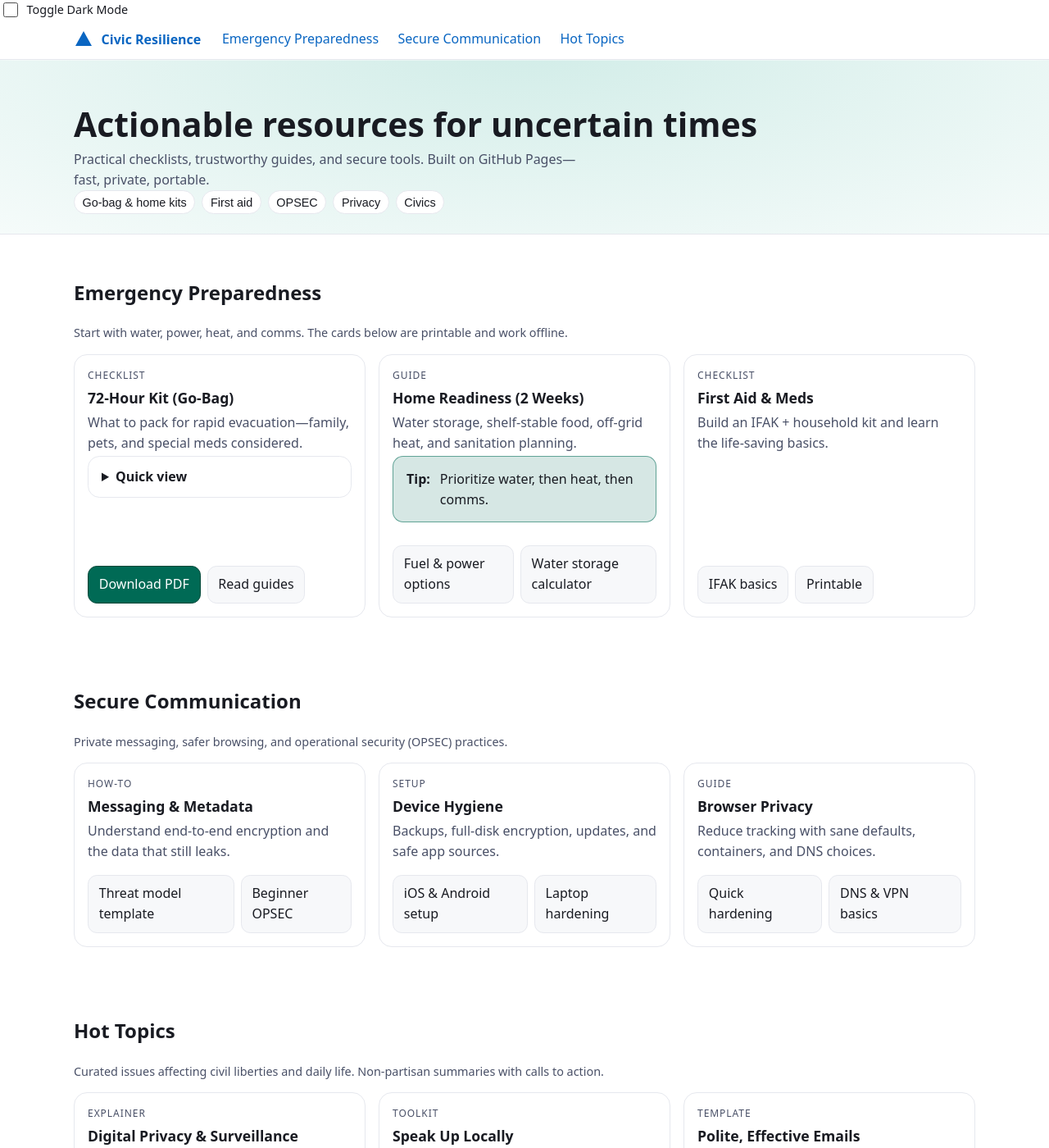
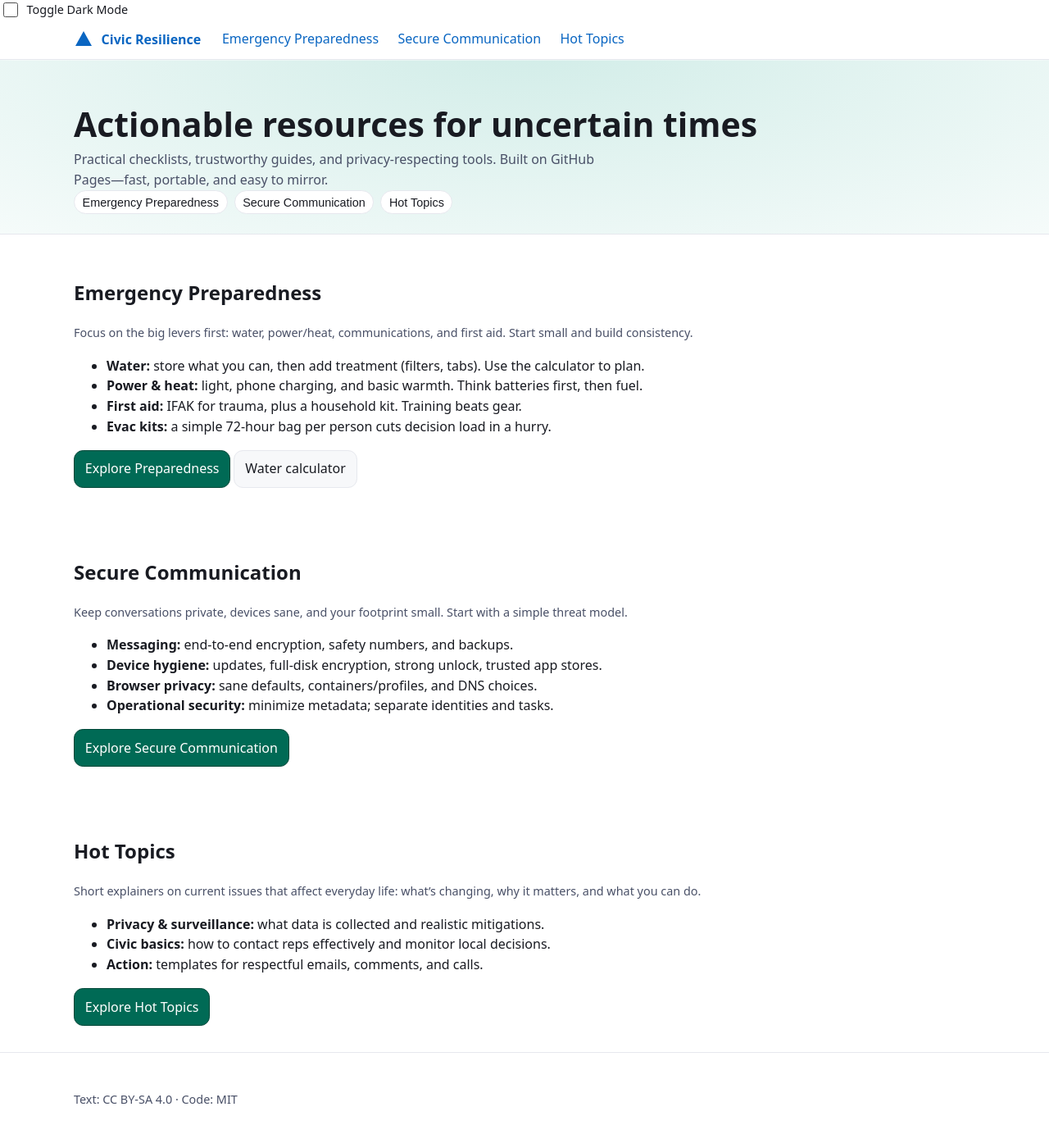
Before and after one commit to TestDepthLLC/infoportal, a Jekyll site: the page built from index.html, in a window 1280 px wide and 1400 px high. Shown: the whole window at 82% size. Built offline with Jekyll 4.4.1, drawn with Linux system fonts in a browser that asks for light colours; some of the changed text lies outside the part shown.

Commit message:
Explainer index page instead.

```diff
--- a/index.html
+++ b/index.html
@@ -8,187 +8,78 @@
 <section class="hero">
   <div class="container">
     <h1>Actionable resources for uncertain times</h1>
-    <p>Practical checklists, trustworthy guides, and secure tools. Built on GitHub Pages—fast, private, portable.</p>
-    <div class="chips" role="list" aria-label="Quick filters">
-      <button class="chip" data-filter="kit">Go-bag & home kits</button>
-      <button class="chip" data-filter="firstaid">First aid</button>
-      <button class="chip" data-filter="opsec">OPSEC</button>
-      <button class="chip" data-filter="privacy">Privacy</button>
-      <button class="chip" data-filter="civics">Civics</button>
+    <p>Practical checklists, trustworthy guides, and privacy-respecting tools. Built on GitHub Pages—fast, portable, and easy to mirror.</p>
+
+    <!-- Optional: chips as jump links (not filters) -->
+    <div class="chips" role="list" aria-label="Jump to section">
+      <button class="chip" data-jump="#prep-explain">Emergency Preparedness</button>
+      <button class="chip" data-jump="#secure-explain">Secure Communication</button>
+      <button class="chip" data-jump="#topics-explain">Hot Topics</button>
     </div>
   </div>
 </section>
 
-<!-- Emergency Preparedness -->
-<section id="preparedness" aria-labelledby="h-prep">
+<section id="prep-explain" aria-labelledby="h-prep">
   <div class="container">
     <h2 id="h-prep">Emergency Preparedness</h2>
-    <p class="small" style="color:var(--muted)">Start with water, power, heat, and comms. The cards below are printable and work offline.</p>
-    <div class="grid" id="grid-prep" data-section="preparedness">
-      <article class="card" data-tags="kit firstaid">
-        <header>
-          <div class="eyebrow">Checklist</div>
-          <h3>72-Hour Kit (Go-Bag)</h3>
-          <p>What to pack for rapid evacuation—family, pets, and special meds considered.</p>
-        </header>
-        <div class="body">
-          <details class="accordion"><summary>Quick view</summary>
-            <ul>
-              <li>Water: 3L per person/day</li>
-              <li>Nutrition bars & electrolytes</li>
-              <li>Copies of IDs & emergency contacts</li>
-              <li>Medications + list of dosages</li>
-              <li>Headlamp, power bank, USB-C cable</li>
-            </ul>
-          </details>
-        </div>
-        <div class="actions">
-          <a class="btn primary" href="{{ site.baseurl }}/assets/pdfs/go-bag.pdf" download>Download PDF</a>
-          <a class="btn" href="{{ site.baseurl }}/preparedness/">Read guides</a>
-        </div>
-      </article>
-
-      <article class="card" data-tags="kit">
-        <header>
-          <div class="eyebrow">Guide</div>
-          <h3>Home Readiness (2 Weeks)</h3>
-          <p>Water storage, shelf-stable food, off-grid heat, and sanitation planning.</p>
-        </header>
-        <div class="body">
-          <div class="notice" role="note"><strong>Tip:</strong> Prioritize water, then heat, then comms.</div>
-        </div>
-        <div class="actions">
-          <a class="btn" href="{{ site.baseurl }}/preparedness/">Fuel & power options</a>
-          <a class="btn" href="{{ site.baseurl }}/preparedness/tools/water-calculator.html">Water storage calculator</a>
-        </div>
-      </article>
-
-      <article class="card" data-tags="firstaid kit">
-        <header>
-          <div class="eyebrow">Checklist</div>
-          <h3>First Aid & Meds</h3>
-          <p>Build an IFAK + household kit and learn the life-saving basics.</p>
-        </header>
-        <div class="actions">
-          <a class="btn" href="{{ site.baseurl }}/preparedness/ifak/">IFAK basics</a>
-          <a class="btn" href="{{ site.baseurl }}/assets/pdfs/ifak-checklist.pdf" download>Printable</a>
-        </div>
-      </article>
+    <p class="small" style="color:var(--muted)">
+      Focus on the big levers first: water, power/heat, communications, and first aid. Start small and build consistency.
+    </p>
+    <ul>
+      <li><strong>Water:</strong> store what you can, then add treatment (filters, tabs). Use the calculator to plan.</li>
+      <li><strong>Power & heat:</strong> light, phone charging, and basic warmth. Think batteries first, then fuel.</li>
+      <li><strong>First aid:</strong> IFAK for trauma, plus a household kit. Training beats gear.</li>
+      <li><strong>Evac kits:</strong> a simple 72-hour bag per person cuts decision load in a hurry.</li>
+    </ul>
+    <div class="actions" style="margin-top:.75rem">
+      <a class="btn primary" href="{{ site.baseurl }}/preparedness/">Explore Preparedness</a>
+      <a class="btn" href="{{ site.baseurl }}/preparedness/tools/water-calculator.html">Water calculator</a>
     </div>
   </div>
 </section>
 
-<!-- Secure Communication -->
-<section id="secure" aria-labelledby="h-sec">
+<section id="secure-explain" aria-labelledby="h-sec">
   <div class="container">
     <h2 id="h-sec">Secure Communication</h2>
-    <p class="small" style="color:var(--muted)">Private messaging, safer browsing, and operational security (OPSEC) practices.</p>
-    <div class="grid" id="grid-sec" data-section="secure">
-      <article class="card" data-tags="privacy opsec">
-        <header>
-          <div class="eyebrow">How-to</div>
-          <h3>Messaging & Metadata</h3>
-          <p>Understand end-to-end encryption and the data that still leaks.</p>
-        </header>
-        <div class="actions">
-          <a class="btn" href="{{ site.baseurl }}/secure/">Threat model template</a>
-          <a class="btn" href="{{ site.baseurl }}/secure/">Beginner OPSEC</a>
-        </div>
-      </article>
-      <article class="card" data-tags="privacy">
-        <header>
-          <div class="eyebrow">Setup</div>
-          <h3>Device Hygiene</h3>
-          <p>Backups, full-disk encryption, updates, and safe app sources.</p>
-        </header>
-        <div class="actions">
-          <a class="btn" href="{{ site.baseurl }}/secure/">iOS & Android setup</a>
-          <a class="btn" href="{{ site.baseurl }}/secure/">Laptop hardening</a>
-        </div>
-      </article>
-      <article class="card" data-tags="privacy opsec">
-        <header>
-          <div class="eyebrow">Guide</div>
-          <h3>Browser Privacy</h3>
-          <p>Reduce tracking with sane defaults, containers, and DNS choices.</p>
-        </header>
-        <div class="actions">
-          <a class="btn" href="{{ site.baseurl }}/secure/">Quick hardening</a>
-          <a class="btn" href="{{ site.baseurl }}/secure/">DNS & VPN basics</a>
-        </div>
-      </article>
+    <p class="small" style="color:var(--muted)">
+      Keep conversations private, devices sane, and your footprint small. Start with a simple threat model.
+    </p>
+    <ul>
+      <li><strong>Messaging:</strong> end-to-end encryption, safety numbers, and backups.</li>
+      <li><strong>Device hygiene:</strong> updates, full-disk encryption, strong unlock, trusted app stores.</li>
+      <li><strong>Browser privacy:</strong> sane defaults, containers/profiles, and DNS choices.</li>
+      <li><strong>Operational security:</strong> minimize metadata; separate identities and tasks.</li>
+    </ul>
+    <div class="actions" style="margin-top:.75rem">
+      <a class="btn primary" href="{{ site.baseurl }}/secure/">Explore Secure Communication</a>
     </div>
   </div>
 </section>
 
-<!-- Hot Topics -->
-<section id="topics" aria-labelledby="h-top">
+<section id="topics-explain" aria-labelledby="h-top">
   <div class="container">
     <h2 id="h-top">Hot Topics</h2>
-    <p class="small" style="color:var(--muted)">Curated issues affecting civil liberties and daily life. Non-partisan summaries with calls to action.</p>
-
-    <div class="grid" id="grid-top" data-section="topics">
-      <article class="card" data-tags="civics privacy">
-        <header>
-          <div class="eyebrow">Explainer</div>
-          <h3>Digital Privacy & Surveillance</h3>
-          <p>What policies may mean for your data—and how to respond.</p>
-        </header>
-        <div class="actions">
-          <a class="btn" href="{{ site.baseurl }}/topics/">Summary</a>
-          <a class="btn" href="{{ site.baseurl }}/topics/">Contact reps</a>
-        </div>
-      </article>
-      <article class="card" data-tags="civics">
-        <header>
-          <div class="eyebrow">Toolkit</div>
-          <h3>Speak Up Locally</h3>
-          <p>Find your city/county meetings, submit comments, and track votes.</p>
-        </header>
-        <div class="actions">
-          <a class="btn" href="{{ site.baseurl }}/topics/">How-to</a>
-          <a class="btn" href="{{ site.baseurl }}/topics/">Meeting finder</a>
-        </div>
-      </article>
-      <article class="card" data-tags="civics">
-        <header>
-          <div class="eyebrow">Template</div>
-          <h3>Polite, Effective Emails</h3>
-          <p>A respectful script to get your point across and be heard.</p>
-        </header>
-        <div class="actions">
-          <a class="btn" href="{{ site.baseurl }}/topics/">Email template</a>
-          <a class="btn" href="{{ site.baseurl }}/topics/">Phone script</a>
-        </div>
-      </article>
+    <p class="small" style="color:var(--muted)">
+      Short explainers on current issues that affect everyday life: what’s changing, why it matters, and what you can do.
+    </p>
+    <ul>
+      <li><strong>Privacy & surveillance:</strong> what data is collected and realistic mitigations.</li>
+      <li><strong>Civic basics:</strong> how to contact reps effectively and monitor local decisions.</li>
+      <li><strong>Action:</strong> templates for respectful emails, comments, and calls.</li>
+    </ul>
+    <div class="actions" style="margin-top:.75rem">
+      <a class="btn primary" href="{{ site.baseurl }}/topics/">Explore Hot Topics</a>
     </div>
-
-    <details class="accordion" style="margin-top:1rem">
-      <summary>Editorial stance & submissions</summary>
-      <p class="small">We aim for clarity, honesty, and citizen-first practicality. Send corrections or sources via a pull request or issue.</p>
-    </details>
   </div>
 </section>
 
 <script type="module">
-  // Search + chips filtering (page-scoped)
-  const q = document.getElementById('q');
-  const chips = q ? [...document.querySelectorAll('.chip')] : [];
-  let activeTag = null;
-  function filterCards(){
-    const term = (q?.value || '').toLowerCase().trim();
-    document.querySelectorAll('.grid .card').forEach(card => {
-      const tags = (card.dataset.tags || '').toLowerCase();
-      const text = card.innerText.toLowerCase();
-      const tagMatch = activeTag ? tags.includes(activeTag) : true;
-      const textMatch = term ? text.includes(term) : true;
-      card.style.display = (tagMatch && textMatch) ? '' : 'none';
+  // Chips as jump links
+  document.querySelectorAll('.chip[data-jump]').forEach(btn=>{
+    btn.addEventListener('click', ()=>{
+      const sel = btn.getAttribute('data-jump');
+      const el = document.querySelector(sel);
+      if (el) el.scrollIntoView({ behavior: 'smooth', block: 'start' });
     });
-  }
-  q?.addEventListener('input', filterCards);
-  chips.forEach(ch => ch.addEventListener('click', () => {
-    activeTag = (activeTag === ch.dataset.filter) ? null : ch.dataset.filter;
-    chips.forEach(c => c.classList.toggle('active', c === ch && activeTag));
-    filterCards();
-  }));
+  });
 </script>
```
